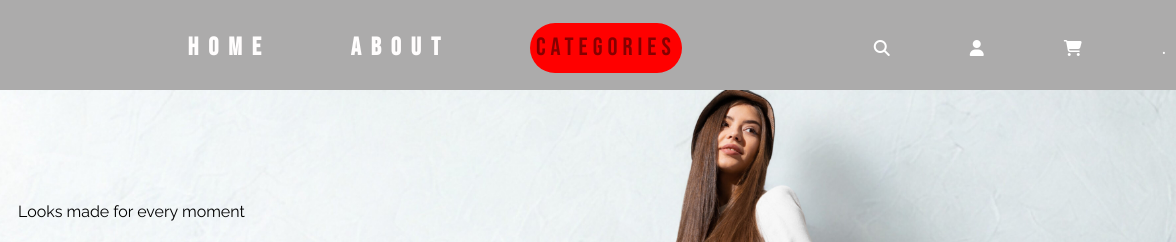
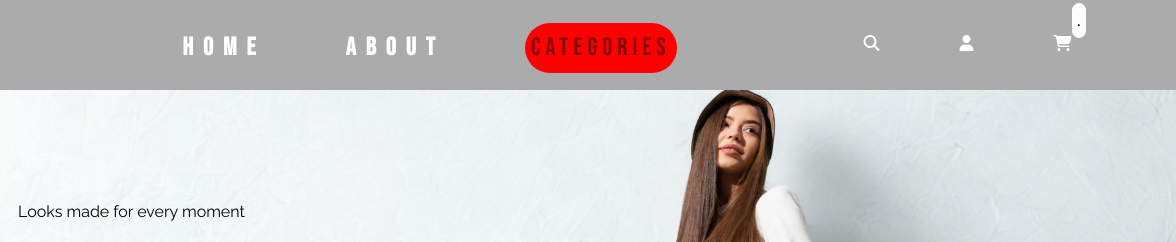
Before and after one commit to Raysin007/Responsive-Website, a plain HTML site: page index.html in a window 1280 px wide. Shown: the top 242 px of the page, 104-1280 px from the left. Drawn offline with nearby package versions, Linux system fonts and the light colour scheme; a web font is replaced by a local one.

Commit message:
Add cart number styling and update media query breakpoint

```diff
--- a/style.css
+++ b/style.css
@@ -46,6 +46,19 @@
     color: rgb(255, 255, 255);
     font-family: "Poppins", sans-serif;
 
+}
+.cart-num {
+    color: rgb(0, 0, 0);
+    border: 1px solid white;
+    background-color: rgb(255, 253, 253);
+    border-radius: 80px ;
+    padding: 4px;
+    position: relative;
+    left: -80px;
+    top: -28px;
+}
+.cart-num a{
+    font-family: "Poppins", sans-serif;
 }
 
 select {
@@ -578,7 +591,7 @@
     display: none;
 }
 
-@media (max-width: 876px) {
+@media (max-width: 913px) {
 
     .links,
     .icons {
```
